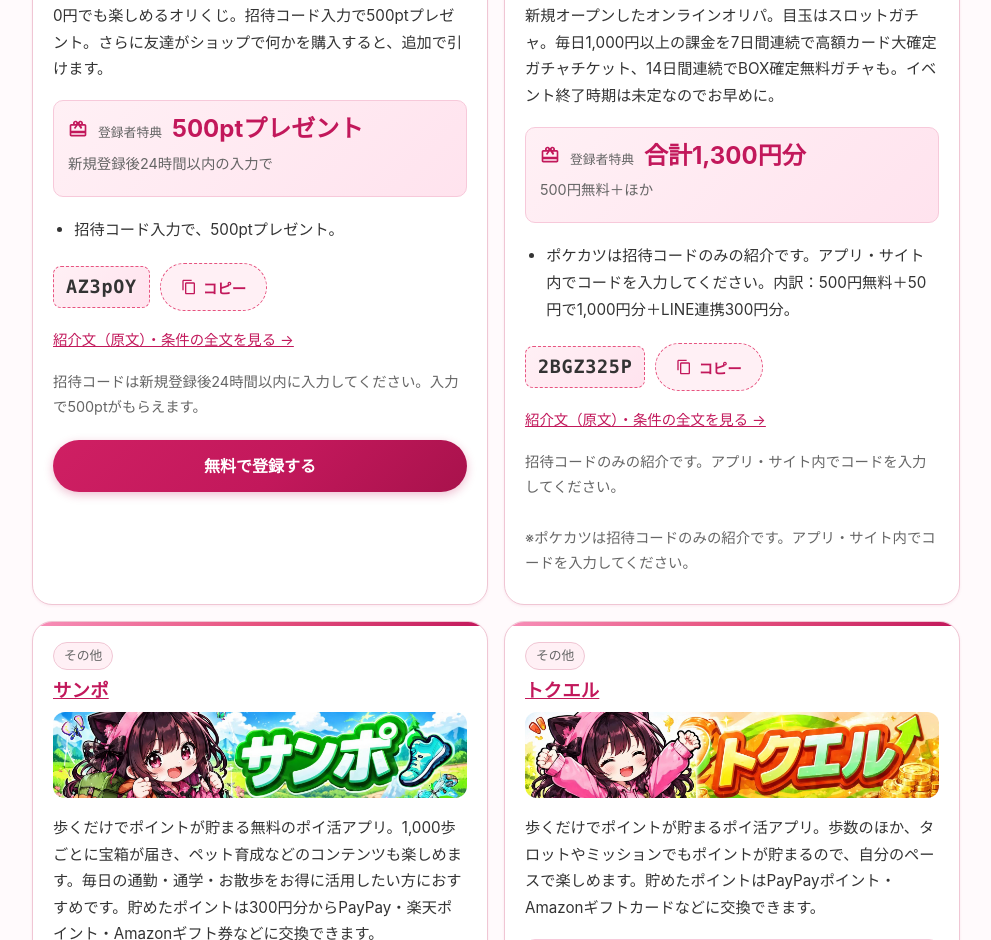
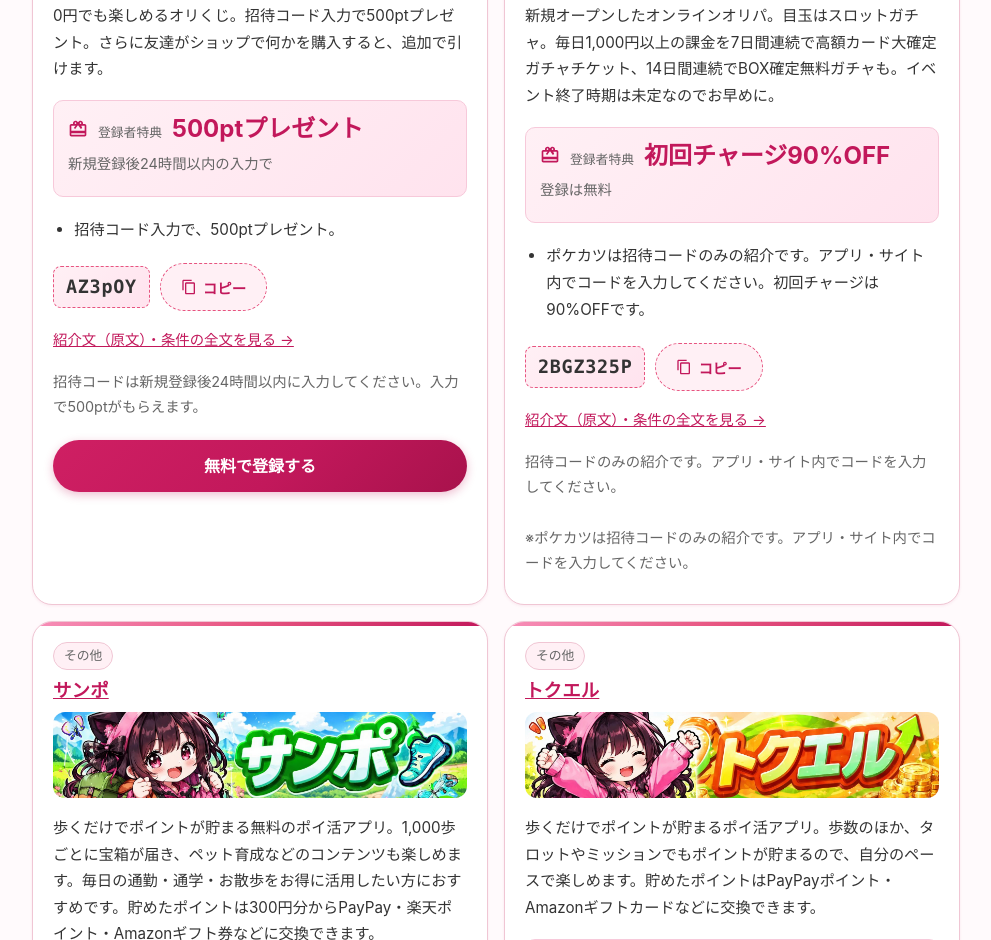
Before and after one commit to coolcoolcoolcool161-a11y/mea-code-search, an Astro site: page /mea-code-search/categories/others/ in a window 1280 px wide. Shown: the part 2252-3192 px from the top of the page, without its empty margins (144-1135 px from the left). Built offline with nearby package versions, Linux system fonts and the light colour scheme; Astro itself is replaced by a stand-in of ours.

Commit message:
ポケカツ特典表記を公式確認済みの範囲に修正（初回チャージ90%OFF・7日間ガチャ、未確認の金額断定を削除）

```diff
--- a/src/content/articles/pokekatsu.md
+++ b/src/content/articles/pokekatsu.md
@@ -1,16 +1,16 @@
 ---
-title: "ポケカツの招待コード 2BGZ325P｜検索してすぐコピー・合計1,300円分"
+title: "ポケカツの招待コード 2BGZ325P｜検索してすぐコピー・初回チャージ90%OFF"
 description: "新規オープンしたオンラインオリパ。目玉はスロットガチャ。毎日1,000円以上の課金を7日間連続で高額カード大確定ガチャチケット、14日間連続でBOX確定無料ガチャも。イベント終了時期は未定なのでお早めに。"
 service: "ポケカツ"
 category: others
-benefit: "合計1,300円分"
-benefitSub: "500円無料＋ほか"
+benefit: "初回チャージ90%OFF"
+benefitSub: "登録は無料"
 code: "2BGZ325P"
 image: "/images/banner-pokekatsu.jpg"
-dateModified: "2026-11-19"
+dateModified: "2026-11-23"
 sortYen: 1300
 points:
-- "ポケカツは招待コードのみの紹介です。アプリ・サイト内でコードを入力してください。内訳：500円無料＋50円で1,000円分＋LINE連携300円分。"
+- "ポケカツは招待コードのみの紹介です。アプリ・サイト内でコードを入力してください。初回チャージは90%OFFです。"
 conditions: "招待コードのみの紹介です。アプリ・サイト内でコードを入力してください。"
 ---
 
@@ -20,7 +20,7 @@ conditions: "招待コードのみの紹介です。アプリ・サイト内で
 
 ## 紹介特典・獲得条件
 
-- **新規オープン記念で合計1,300円分楽しめます**：500円無料＋50円で1,000円分＋LINE連携300円分。
+- **初回チャージ90%OFF**：登録は無料で、初回チャージが90%OFFになります。
 - ポケカツは招待コードのみの紹介です。アプリ・サイト内でコードを入力してください。
 - 毎日1,000円以上の課金を7日間連続で高額カード大確定ガチャチケット、14日間連続でBOX確定無料ガチャも。イベント終了時期は未定なのでお早めに。
 
@@ -30,9 +30,7 @@ conditions: "招待コードのみの紹介です。アプリ・サイト内で
 > ポケカツのご紹介です！！
 > 毎日1000円以上の課金を7日間連続で高額カード大確定ガチャチケットを貰えて＋それに続いて14日間連続課金でBOX確定無料ガチャ実装！！
 > BOX確定系はどこよりも強い！！
-> 新規オープン記念でまずは500円無料！
-> 50円で1000円分、LINE連携で300円分、合計1300円分楽しめますよ
-> さらにアド確1000円で最低1500円
+> 登録は無料、初回チャージは90%OFF！
 > 普通のオリパもありますがポケカツの目玉はスロットガチャ！！
 > オリパもスロットも今なら超超超激甘設定です！
 > ぶっちゃけ大手含めて全オリパで最強ですw
```
